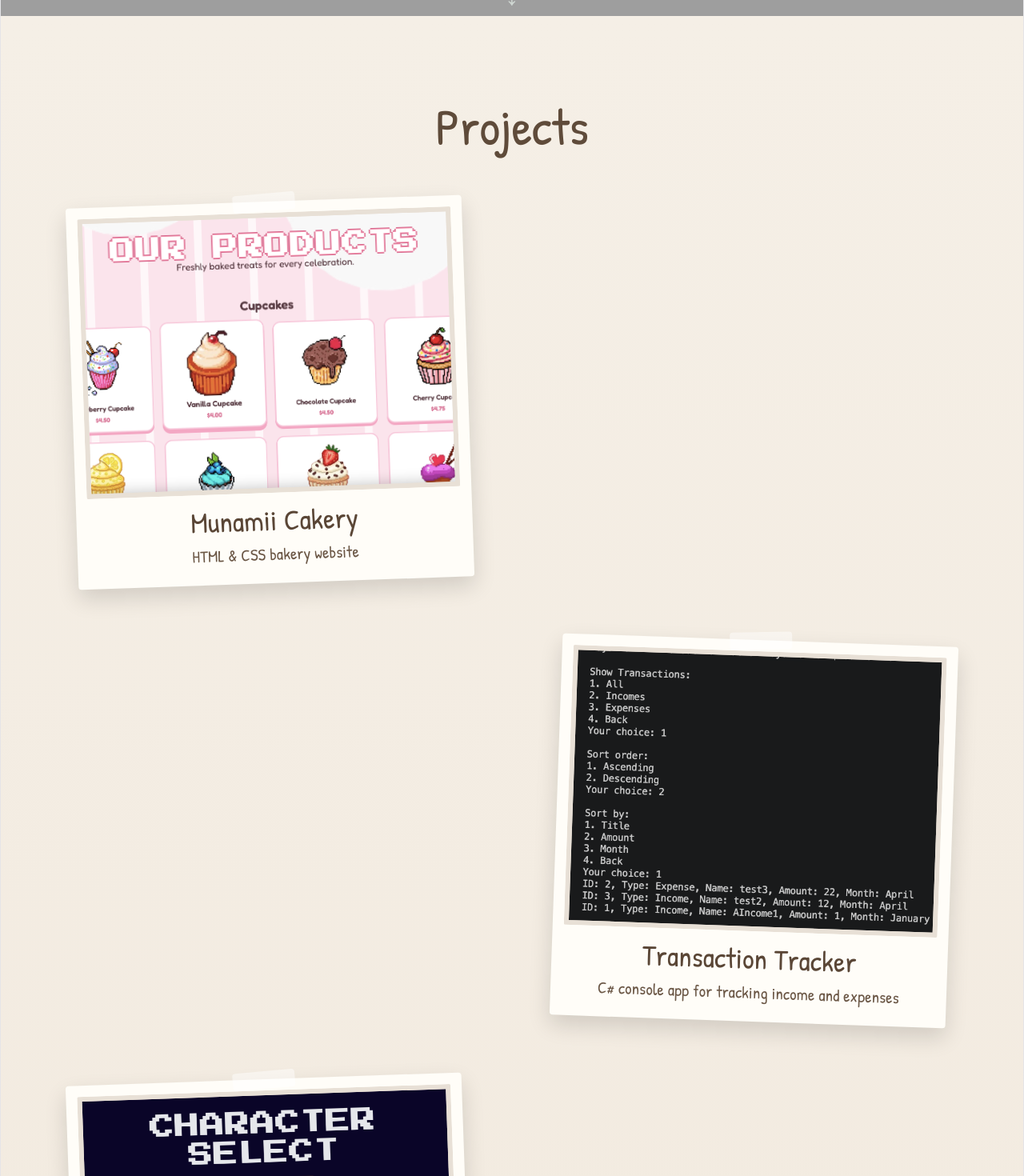
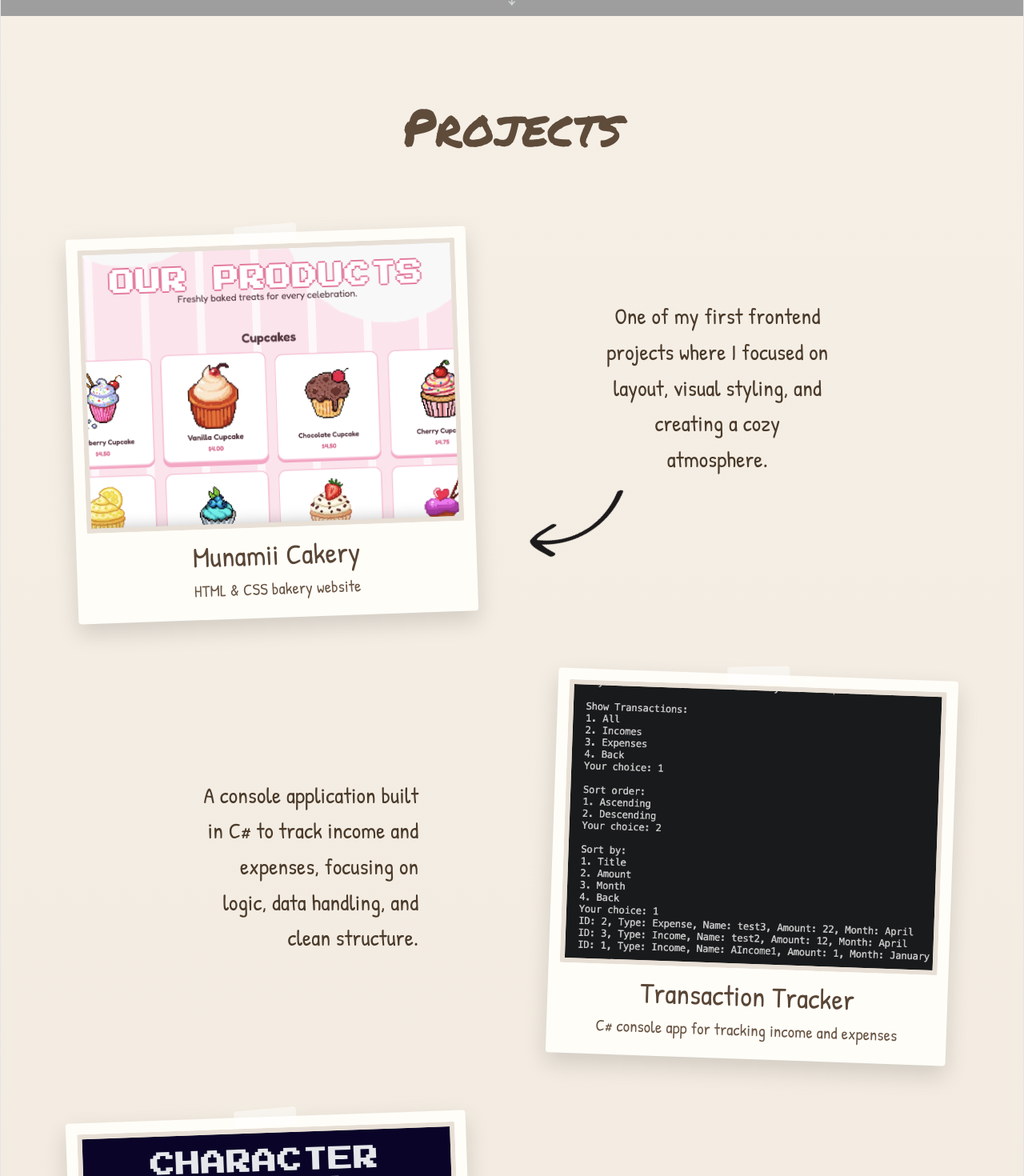
Before and after one commit to Selmla/nayomi_cv, a React (Vite) app: page / in a window 1280 px wide. Shown: the part 780-2250 px from the top of the page at 80% size. Built offline with nearby package versions, Linux system fonts and the light colour scheme; grey boxes are pictures that could not be loaded.

Commit message:
Updates projects section with informational texts

```diff
--- a/src/App.css
+++ b/src/App.css
@@ -1,4 +1,5 @@
 @import url('https://fonts.googleapis.com/css2?family=Patrick+Hand&display=swap');
+@import url('https://fonts.googleapis.com/css2?family=Permanent+Marker&display=swap');
 
 html,
 body,
@@ -219,11 +220,11 @@ body,
 }
 
 .projects-section h2 {
-  margin: 0 0 56px;
+  margin: 0 0 95px;
   text-align: center;
   font-size: clamp(3rem, 5vw, 5rem);
   color: #5f4b3a;
-  font-family: "Patrick Hand", cursive;
+  font-family: "Permanent Marker", cursive;
 }
 
 .polaroid-board {
@@ -246,8 +247,21 @@ body,
   justify-content: flex-end;
 }
 
+/* när text är till höger om bild */
+.polaroid-row.left .project-note {
+  margin-left: 90px;
+  align-items: flex-start;
+}
+
+/* när text är till vänster om bild */
+.polaroid-row.right .project-note {
+  margin-right: 90px;
+  align-items: flex-end;
+  text-align: right;
+}
+
 .polaroid {
-  width: 45%;
+  /* width: 45%; */
   max-width: 500px;
   background: #fffdf8;
   padding: 14px 14px 22px;
@@ -257,6 +271,14 @@ body,
   cursor: pointer;
   transition: transform 0.25s ease, box-shadow 0.25s ease;
   position: relative;
+
+
+  text-decoration: none;
+  color: inherit;
+  display: block;
+
+  width: clamp(320px, 42vw, 500px);
+  flex-shrink: 0;
 }
 
 .polaroid:hover {
@@ -325,6 +347,37 @@ body,
   border-radius: 4px;
 }
 
+.project-item {
+  display: flex;
+  align-items: center;
+  /* gap: 40px; */
+  max-width: 1000px;
+
+  gap: clamp(40px, 6vw, 90px);
+}
+
+.project-note {
+  max-width: 280px;
+  font-family: "Patrick Hand", cursive;
+  font-size: 1.55rem;
+  line-height: 1.6;
+  color: #4a3a2a;
+
+  width: clamp(320px, 30vw, 420px);
+
+  display: flex;
+  flex-direction: column;
+  align-items: flex-start;
+}
+
+.arrow {
+  width: 150px;
+  position: static;
+  margin-top: 18px;
+  margin-left: -110px; /* flyttar pilen lite åt vänster från texten */
+  transform: rotate(-35deg); /* vrider så den pekar mot polaroiden */
+}
+
 /* Tablet */
 @media (max-width: 900px) {
   .projects-section {
@@ -371,9 +424,25 @@ body,
 
   .polaroid-caption h3 {
     font-size: 1.5rem;
+    font-family: "Permanent Marker";
   }
 
   .polaroid-caption p {
     font-size: 1rem;
   }
 }
+
+@media (max-width: 600px) {
+  .project-item {
+    flex-direction: column;
+    text-align: center;
+  }
+
+  .project-note {
+    max-width: 90%;
+  }
+
+  .arrow {
+    display: none;
+  }
+}
--- a/src/App.jsx
+++ b/src/App.jsx
@@ -58,20 +58,43 @@ function App() {
         <h2>Projects</h2>
 
         <div className="polaroid-board">
+
           <div className="polaroid-row left">
-            <div
+            <div className="project-item">
+              <a
                 className="polaroid"
-              onClick={() => alert("Open Munamii Cakery")}
+                href="https://selmla.github.io/cakery/index.html"
+                target="_blank"
+                rel="noreferrer"
               >
                 <img src="/images/cakery.png" alt="Munamii Cakery project preview" />
+
                 <div className="polaroid-caption">
                   <h3>Munamii Cakery</h3>
                   <p>HTML & CSS bakery website</p>
+                </div>
+              </a>
+
+              <div className="project-note">
+                <p>
+                  One of my first frontend projects where I focused on layout,
+                  visual styling, and creating a cozy atmosphere.
+                </p>
+                <img src="/images/arrow.png" alt="" className="arrow" />
               </div>
             </div>
           </div>
 
           <div className="polaroid-row right">
+            <div className="project-item">
+
+              <div className="project-note">
+                <p>
+                  A console application built in C# to track income and expenses,
+                  focusing on logic, data handling, and clean structure.
+                </p>
+              </div>
+
               <div
                 className="polaroid"
                 onClick={() => alert("Open Transaction Tracker")}
@@ -85,9 +108,13 @@ function App() {
                   <p>C# console app for tracking income and expenses</p>
                 </div>
               </div>
+
+            </div>
           </div>
 
           <div className="polaroid-row left">
+            <div className="project-item">
+
               <div
                 className="polaroid"
                 onClick={() => alert("Open Character CV")}
@@ -98,6 +125,16 @@ function App() {
                   <p>Playful retro CV inspired by games</p>
                 </div>
               </div>
+
+              <div className="project-note">
+                <p>
+                  A creative CV concept inspired by retro games, combining design,
+                  personality, and playful interaction.
+                </p>
+                <img src="/images/arrow.png" alt="" className="arrow" />
+              </div>
+
+            </div>
           </div>
         </div>
       </section>
```
Also changed, not shown: public/images/arrow.png (added). Lines whose indentation alone changed are shown as unchanged.
